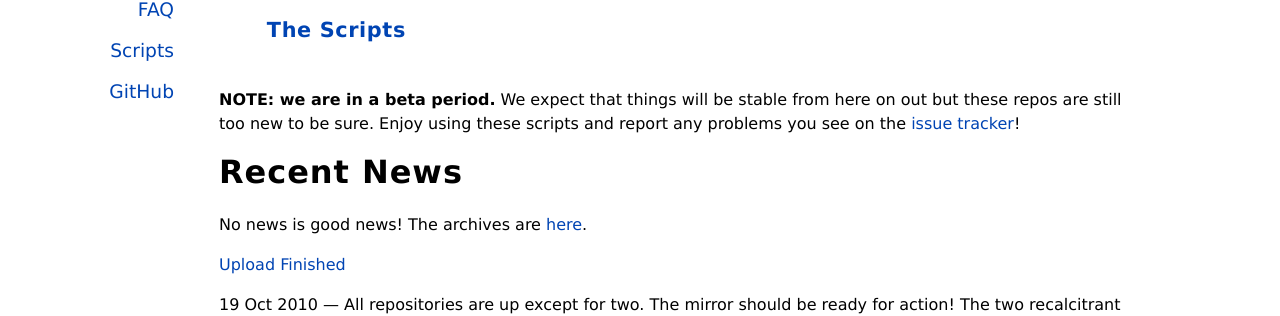
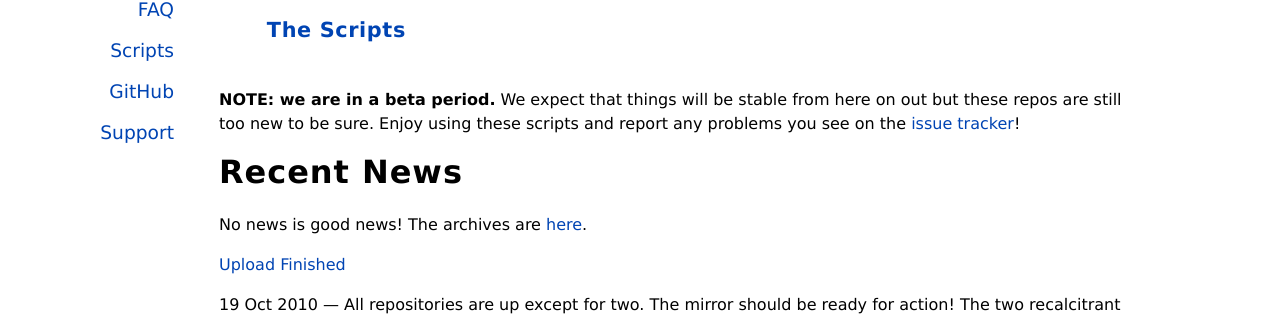
Before and after one commit to vim-scraper/vim-scraper.github.com, a Jekyll site: the page built from index.markdown, in a window 1280 px wide. Shown: the part 266-582 px from the top of the page. Built offline with Jekyll 4.4.1, drawn with Linux system fonts in a browser that asks for light colours.

Commit message:
add a support item to the nav menu

```diff
--- a/_layouts/default.html
+++ b/_layouts/default.html
@@ -22,6 +22,7 @@
           <li><a href='/faq.html'>FAQ</a></li>
           <li><a href='/scripts.html'>Scripts</a></li>
           <li><a href='http://github.com/vim-scripts'>GitHub</a></li>
+          <li><a href='http://github.com/vim-scripts/vim-scraper/issues'>Support</a></li>
         </ol>
       </div>
       <div id='content'>
```
